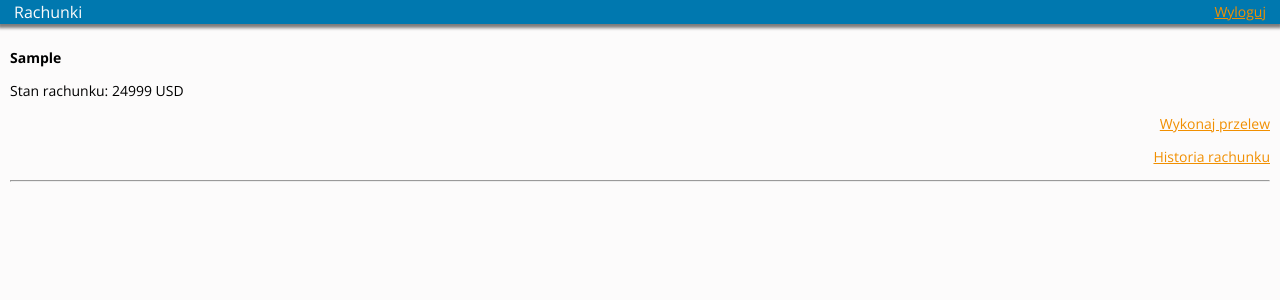
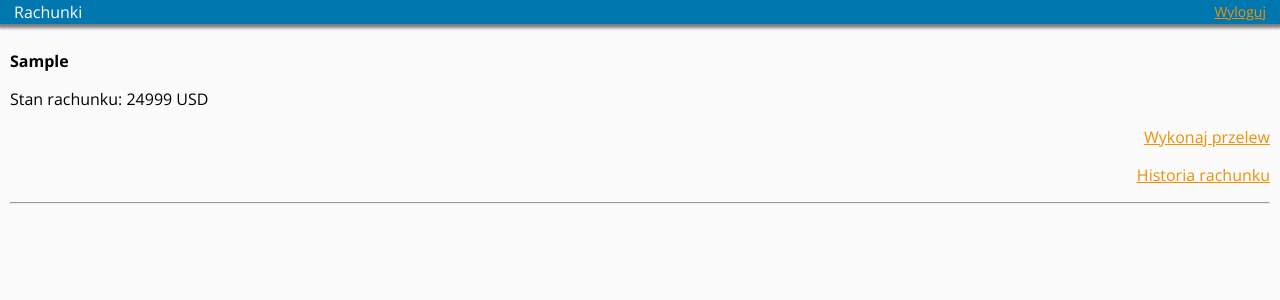
Before and after one commit to dineshmetkari/sea-bank.seabank, a Django app: page /ebanking/index.html in a window 1280 px wide. Shown: the part 64-364 px from the top of the page. Run offline with Django 3.2, Linux system fonts and the light colour scheme; a user stored in the database is signed in; tables that the repository leaves empty hold one stand-in row (values such as "Sample post"); parts of the project's set-up code (start-up, migrations or seed data) failed here and were passed over.

```diff
--- a/ebanking/static/css/style.css
+++ b/ebanking/static/css/style.css
@@ -78,7 +78,7 @@ h1, h2, p, td, li, label, input {
 }
 
 p {
-	font-size: 14px;
+
 }
 p.link {
 	width: 100%;
```
